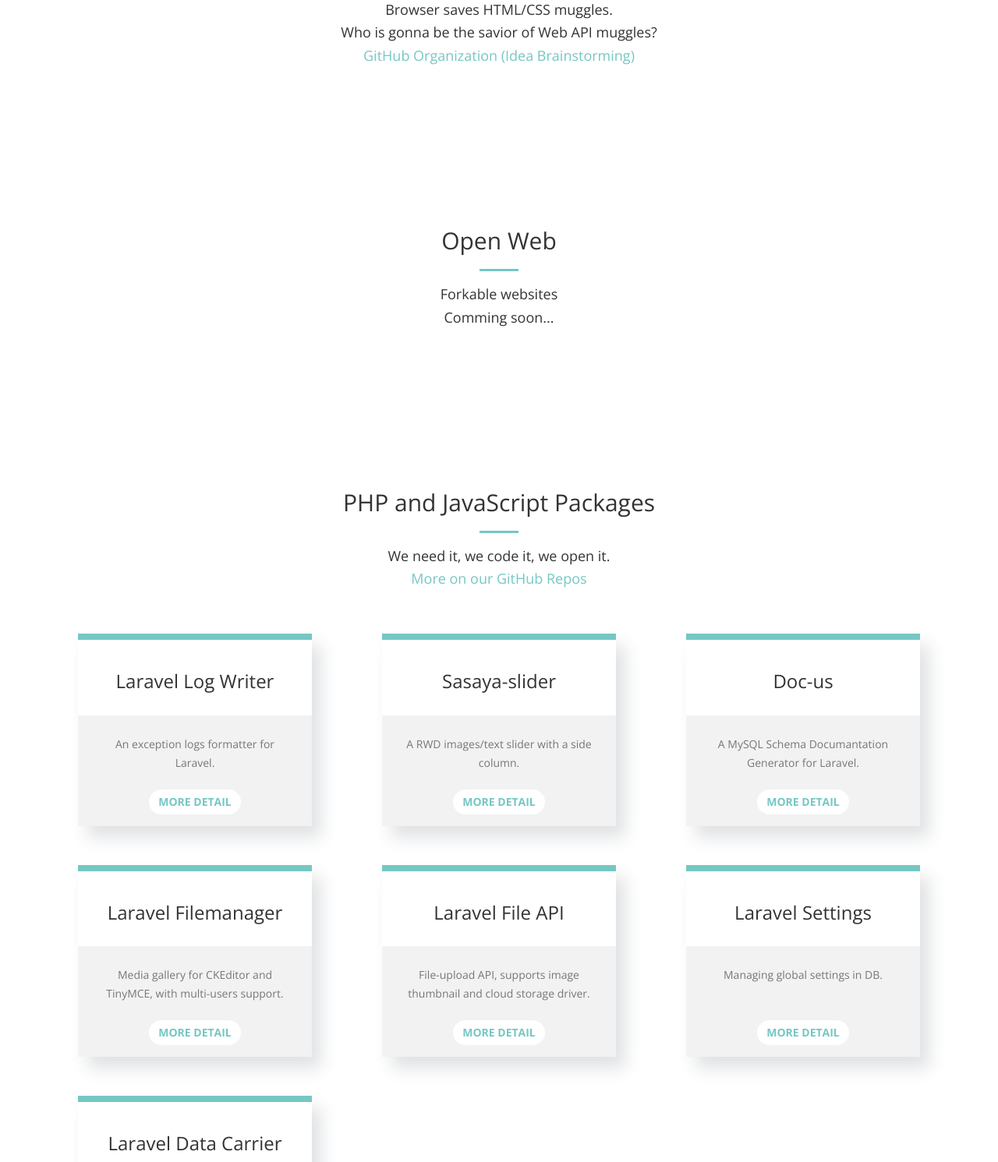
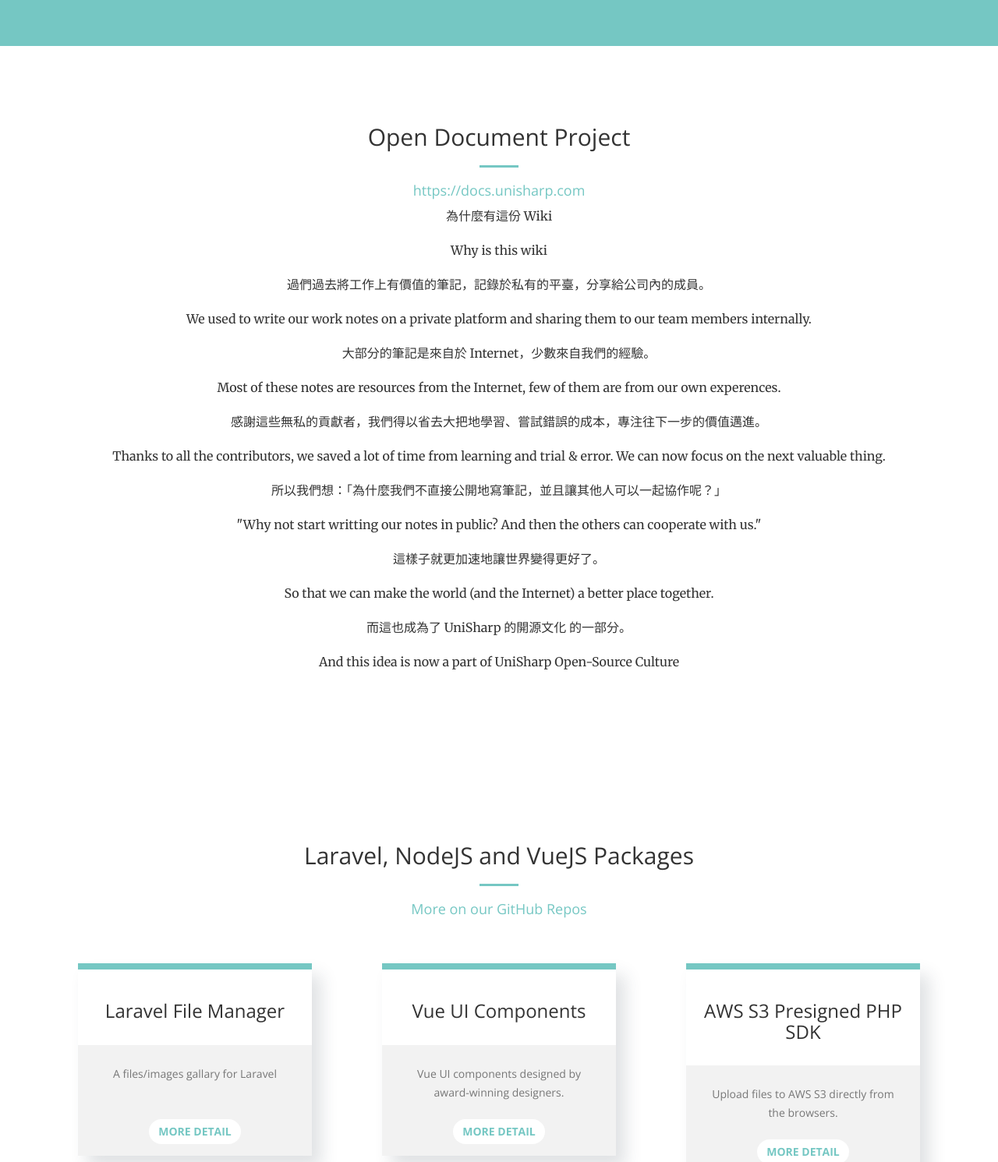
Before and after one commit to UniSharp/unisharp.github.io, a website: page index.html in a window 1280 px wide. Shown: the part 1309-2800 px from the top of the page at 78% size. Drawn offline with nearby package versions, Linux system fonts and the light colour scheme.

Commit message:
Update site

```diff
--- a/index.html
+++ b/index.html
@@ -9,7 +9,7 @@
     <meta name="description" content="">
     <meta name="author" content="">
 
-    <title>UniSharp Loves OpenSource</title>
+    <title>UniSharp ❤️ Open-Source</title>
      <link rel="icon" href="img/favicon.png">
 
     <!-- Bootstrap Core CSS -->
@@ -66,20 +66,40 @@
     <header>
         <div class="header-content">
             <div class="header-content-inner">
-                <h1 id="homeHeading">Open-source? Why not!</h1>
+                <h1 id="homeHeading">UniSharp ❤️ Open-Source</h1>
                 <hr>
             </div>
         </div>
     </header>
 
-    <section id="services">
+    <section class="bg-primary" id="about">
         <div class="container">
             <div class="row">
                 <div class="col-lg-12 text-center">
-                    <h2 class="section-heading">UniMD</h2>
-                    <hr class="primary">
-                    <h4>Yet another Markdown Editor</h4>
-                    <h4><a href="https://github.com/UniSharp/unimd" target="_blank">GitHub Repo (Just get started)</a></h4>
+                    <h2 class="section-heading">Want to know how we did these by open-source softwares?</h2>
+                    <h2 class="section-heading"><a href="https://unisharp.com/contact" target="_blank">Contact UniSharp</a></h2>
+                    <hr class="light">
+                        <div class="col-lg-4 col-md-6 text-center">
+                            <div class="love-box">
+                                <i class="fa fa-4x fa-heart text-primary sr-icons"></i>
+                                <h3>High Performance PHP + Swoole</h3>
+                                <h4 class="text-muted">150,000 requests per second serving by one 4vcpu virtual machine.</h4>
+                            </div>
+                        </div>
+                        <div class="col-lg-4 col-md-6 text-center">
+                            <div class="love-box">
+                                <i class="fa fa-4x fa-diamond text-primary sr-icons"></i>
+                                <h3>Laravel x VueJS = Modern Web Sulutions</h3>
+                                <h4 class="text-muted">Beautiful codes, beautiful user experiences.</h4>
+                            </div>
+                        </div>
+                        <div class="col-lg-4 col-md-6 text-center">
+                            <div class="love-box">
+                                <i class="fa fa-4x fa-paper-plane text-primary sr-icons"></i>
+                                <h3>Agile x UI Design = Fast Prototyping</h3>
+                                <h4 class="text-muted">Running Kanban, with two-weeks iterations.</h4>
+                            </div>
+                        </div>
                 </div>
             </div>
         </div>
@@ -89,11 +109,31 @@
         <div class="container">
             <div class="row">
                 <div class="col-lg-12 text-center">
-                    <h2 class="section-heading">aPiHi</h2>
+                    <h2 class="section-heading">Open Document Project</h2>
                     <hr class="primary">
-                    <h4>Browser saves HTML/CSS muggles.</h4>
-                    <h4>Who is gonna be the savior of Web API muggles?</h4>
-                    <h4><a href="https://github.com/aPiHi" target="_blank">GitHub Organization (Idea Brainstorming)</a></h4>
+                    <h4><a href="https://docs.unisharp.com" target="_blank">https://docs.unisharp.com</a></h4>
+                </div>
+            </div>
+        </div>
+        <div class="container">
+            <div class="row">
+              <div class="col-lg-12 text-center">
+                <p>
+                  為什麼有這份 Wiki
+                </p>
+                <p>Why is this wiki</p>
+<p>過們過去將工作上有價值的筆記，記錄於私有的平臺，分享給公司內的成員。</p>
+<p>We used to write our work notes on a private platform and sharing them to our team members internally.</p>
+<p>大部分的筆記是來自於 Internet，少數來自我們的經驗。</p>
+<p>Most of these notes are resources from the Internet, few of them are from our own experences.</p>
+<p>感謝這些無私的貢獻者，我們得以省去大把地學習、嘗試錯誤的成本，專注往下一步的價值邁進。</p>
+<p>Thanks to all the contributors, we saved a lot of time from learning and trial & error. We can now focus on the next valuable thing.</p>
+<p>所以我們想：「為什麼我們不直接公開地寫筆記，並且讓其他人可以一起協作呢？」</p>
+<p>"Why not start writting our notes in public? And then the others can cooperate with us."</p>
+<p>這樣子就更加速地讓世界變得更好了。</p>
+<p>So that we can make the world (and the Internet) a better place together.</p>
+<p>而這也成為了 UniSharp 的開源文化 的一部分。</p>
+<p>And this idea is now a part of UniSharp Open-Source Culture</p>
                 </div>
             </div>
         </div>
@@ -103,30 +143,53 @@
         <div class="container">
             <div class="row">
                 <div class="col-lg-12 text-center">
-                    <h2 class="section-heading">Open Web</h2>
+                    <h2 class="section-heading">Laravel, NodeJS and VueJS Packages</h2>
                     <hr class="primary">
-                    <h4>Forkable websites</h4>
-                    <h4>Comming soon...</h4>
-                </div>
-            </div>
-        </div>
-    </section>
-
-
-    <section id="services">
-        <div class="container">
-            <div class="row">
-                <div class="col-lg-12 text-center">
-                    <h2 class="section-heading">PHP and JavaScript Packages</h2>
-                    <hr class="primary">
-                    <h4>We need it, we code it, we open it.</h4>
                     <h4><a href="https://github.com/unisharp/" target="_blank">More on our GitHub Repos</a></h4>
                 </div>
             </div>
         </div>
         <div class="container">
-            <div class="row">
-
+          <div class="row">
+                <div class="col-lg-4 col-md-6 text-center">
+                    <div class="service-box">
+                         <div class="box-g">
+                    </div>
+                        <div class="box-top">
+                            <h3>Laravel File Manager</h3>
+                        </div>
+                        <div class="box">
+                            <h5 class="text-muted">A files/images gallary for Laravel</h5>
+                            <a href="https://github.com/UniSharp/laravel-filemanager" class="btn btn-work ">More Detail</a>
+                        </div>
+                    </div>
+                </div>
+                <div class="col-lg-4 col-md-6 text-center">
+                    <div class="service-box">
+                         <div class="box-g">
+                    </div>
+                        <div class="box-top">
+                            <h3>Vue UI Components</h3>
+                        </div>
+                        <div class="box">
+                            <h5 class="text-muted">Vue UI components designed by award-winning designers.</h5>
+                            <a href="https://github.com/UniSharp/unisharp-vue-component" class="btn btn-work ">More Detail</a>
+                        </div>
+                    </div>
+                </div>
+                <div class="col-lg-4 col-md-6 text-center">
+                    <div class="service-box">
+                         <div class="box-g">
+                    </div>
+                        <div class="box-top">
+                            <h3>AWS S3 Presigned PHP SDK</h3>
+                        </div>
+                        <div class="box">
+                            <h5 class="text-muted">Upload files to AWS S3 directly from the browsers.</h5>
+                            <a href="https://github.com/UniSharp/s3-presigned" class="btn btn-work ">More Detail</a>
+                        </div>
+                    </div>
+                </div>
                 <div class="col-lg-4 col-md-6 text-center">
                     <div class="service-box">
                          <div class="box-g">
@@ -225,39 +288,6 @@
         </div>
     </section>
 
-    <section class="bg-primary" id="about">
-        <div class="container">
-            <div class="row">
-                <div class="col-lg-12 text-center">
-                    <h2 class="section-heading">Looking For a Face to Face Solution?</h2>
-                    <h2 class="section-heading"><a href="https://unisharp.com/contact" target="_blank">Contact UniSharp</a></h2>
-                    <hr class="light">
-                        <div class="col-lg-4 col-md-6 text-center">
-                            <div class="love-box">
-                                <i class="fa fa-4x fa-heart text-primary sr-icons"></i>
-                                <h3>UI & UX & Web</h3>
-                                <h4 class="text-muted">We hold reading sessions, to spark inspirations between teammates.</p>
-                            </div>
-                        </div>
-                        <div class="col-lg-4 col-md-6 text-center">
-                            <div class="love-box">
-                                <i class="fa fa-4x fa-diamond text-primary sr-icons"></i>
-                                <h3>OpenSource Techinical Solutions</h3>
-                                <h4 class="text-muted">Linux Servers, opensource solutions and online cooperation tools</p>
-                            </div>
-                        </div>
-                        <div class="col-lg-4 col-md-6 text-center">
-                            <div class="love-box">
-                                <i class="fa fa-4x fa-paper-plane text-primary sr-icons"></i>
-                                <h3>Agile / Scrum</h3>
-                                <h4 class="text-muted">Retrospectives every two weeks, keep the team productive and accept new challenges!</p>
-                            </div>
-                        </div>
-                </div>
-            </div>
-        </div>
-    </section>
-
     <section class="no-padding" id="portfolio">
         <div class="container-fluid">
             <div class="row no-gutter">
```
